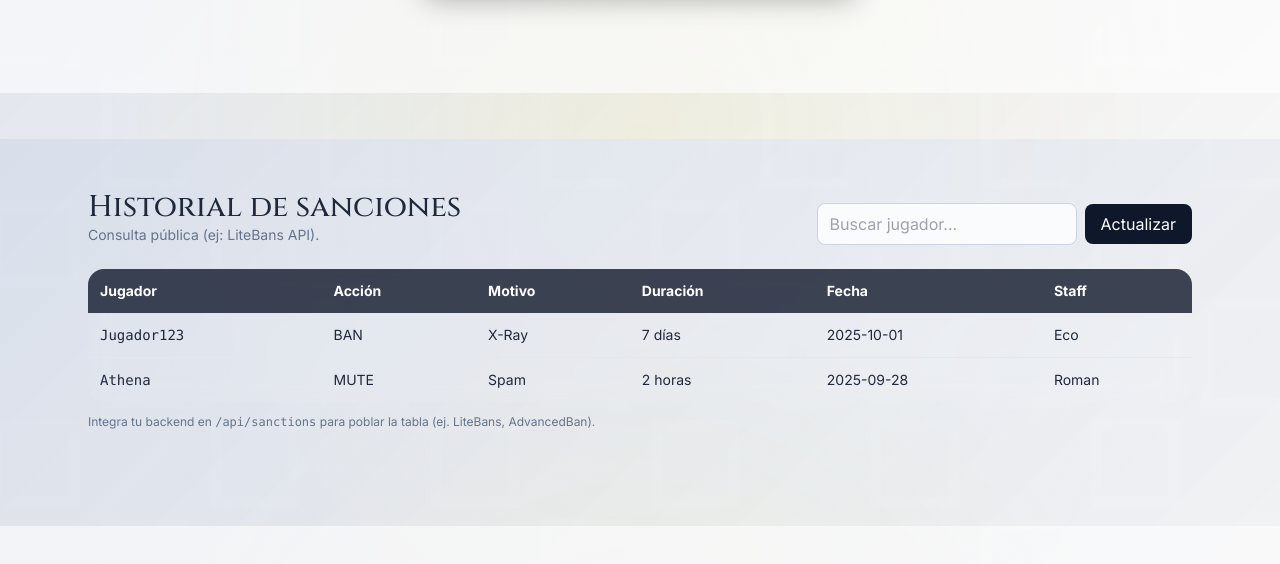
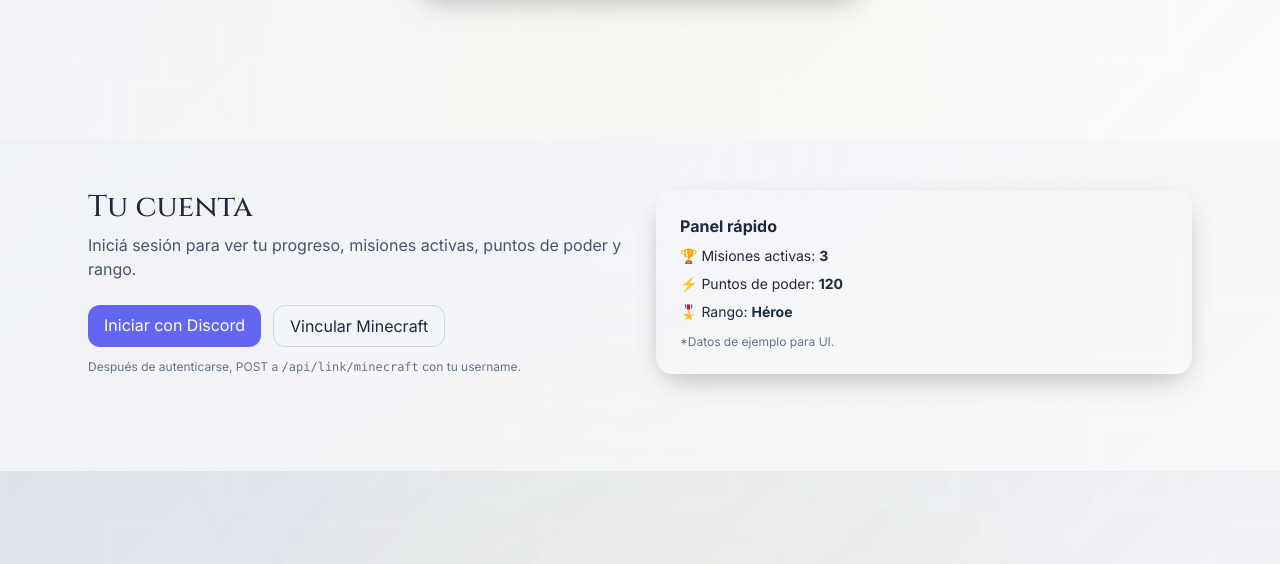
Before and after one commit to IanMazzini/Greeklands_web, a plain HTML site: page index.html in a window 1280 px wide. Shown: the part 1461-2025 px from the top of the page. Drawn offline with nearby package versions, Linux system fonts and the light colour scheme.

Commit message:
Movido Sanciones a pag ext

```diff
--- a/index.html
+++ b/index.html
@@ -216,7 +216,7 @@
 
 
   <!-- SANCIONES -->
-  <section id="sanctions" class="py-16 md:py-24">
+  <!--<section id="sanctions" class="py-16 md:py-24">
     <div class="mx-auto max-w-6xl px-6">
       <div class="flex items-end justify-between gap-4">
         <div>
@@ -245,7 +245,7 @@
             </tr>
           </thead>
           <tbody id="sanctionsBody" class="divide-y divide-slate-200 dark:divide-slate-700">
-            <!-- Fila ejemplo - reemplazar por datos de API -->
+            <!-- Fila ejemplo - reemplazar por datos de API
             <tr class="hover:bg-white/40 dark:hover:bg-slate-800/40">
               <td class="p-3 font-mono">Jugador123</td>
               <td class="p-3">BAN</td>
@@ -266,11 +266,11 @@
         </table>
       </div>
       <p class="mt-3 text-xs text-slate-500 dark:text-slate-400">
-        <!-- TODO: endpoint real -->
+        <!-- TODO: endpoint real
         Integra tu backend en <code>/api/sanctions</code> para poblar la tabla (ej. LiteBans, AdvancedBan).
       </p>
     </div>
-  </section>
+  </section>-->
 
   <!-- CUENTA / LOGIN -->
   <section id="account" class="py-16 md:py-24 bg-white/60 dark:bg-slate-800/40">
```
